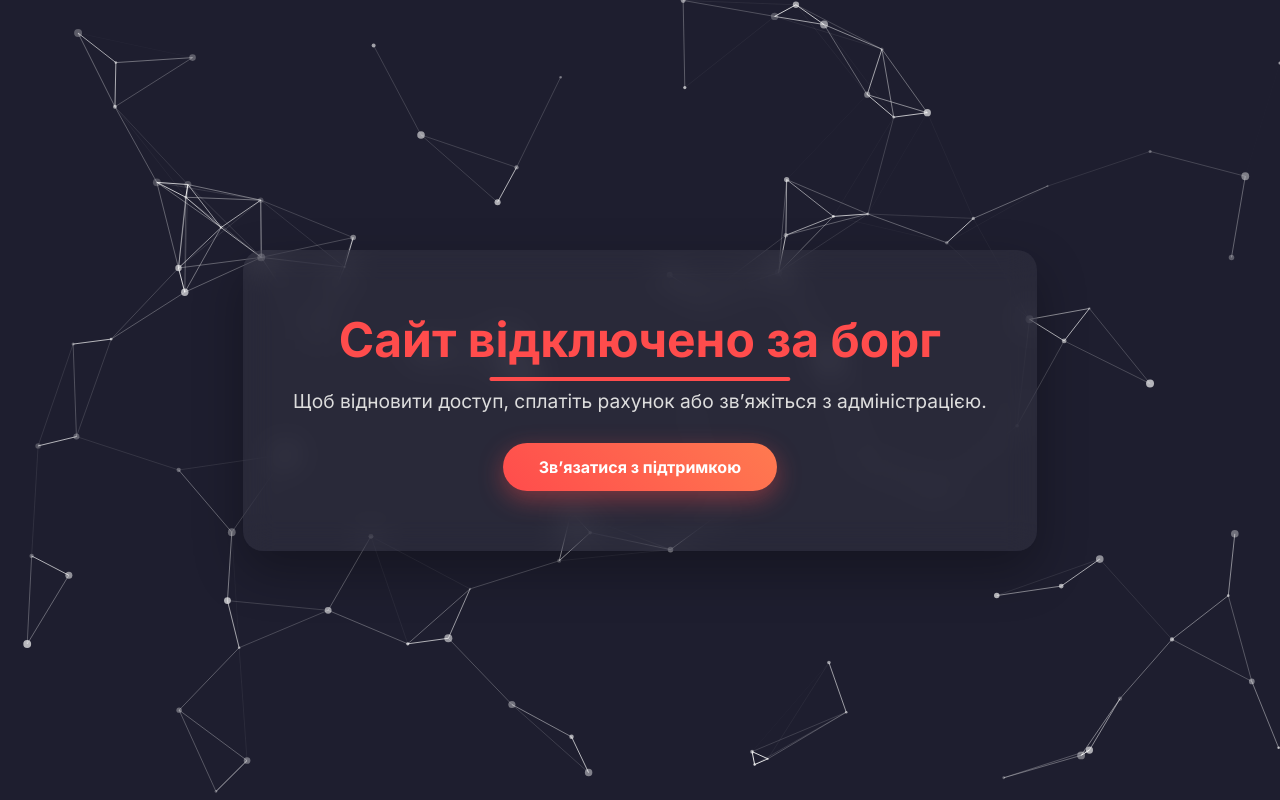
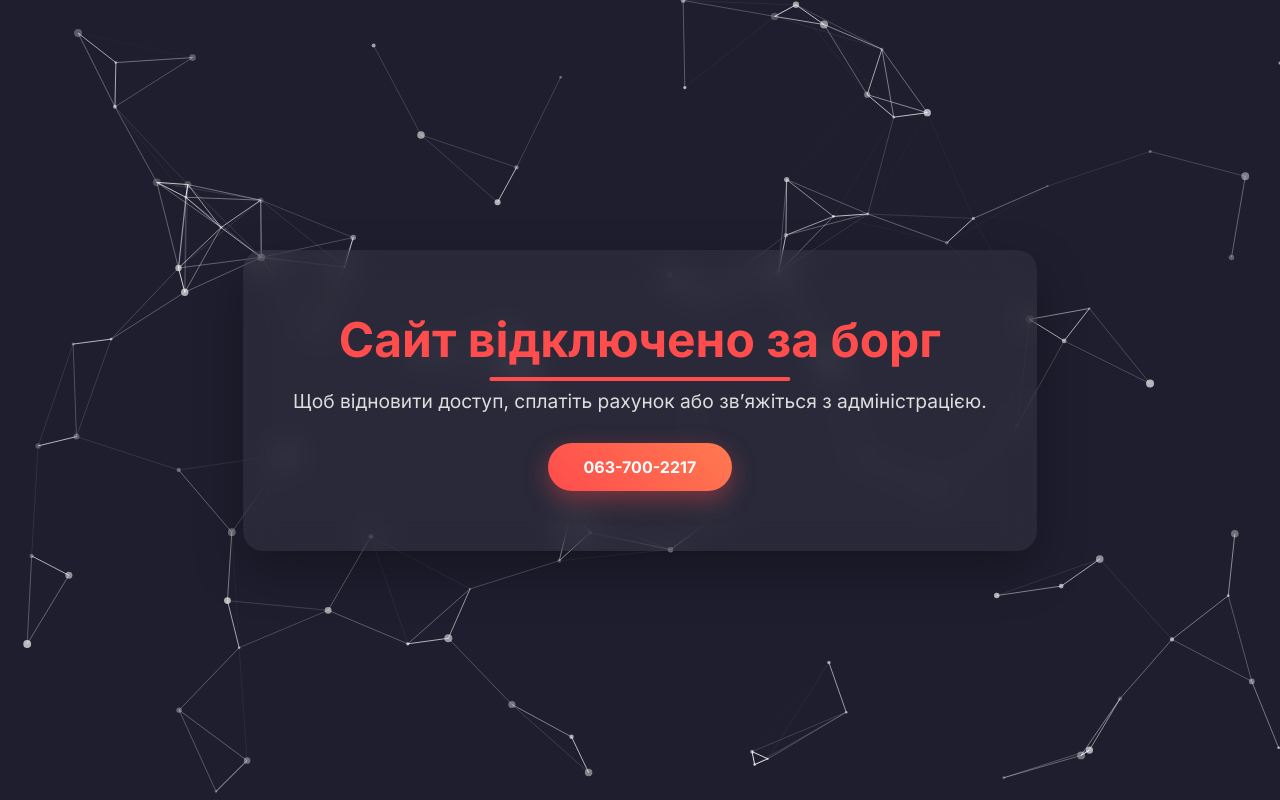
Before and after one commit to allucardi21/borg, a plain HTML site: page index.html in a window 1280 px wide. Drawn offline with Linux system fonts and the light colour scheme.

Commit message:
Update index.html

```diff
--- a/index.html
+++ b/index.html
@@ -103,7 +103,7 @@
 <div class="container">
   <h1>Сайт відключено за борг</h1>
   <p>Щоб відновити доступ, сплатіть рахунок або зв’яжіться з адміністрацією.</p>
-  <a href="mailto:admin@example.com" class="button">Зв’язатися з підтримкою</a>
+  <a href="mailto:admin@example.com" class="button">063-700-2217</a>
 </div>
 
 <script>
```
